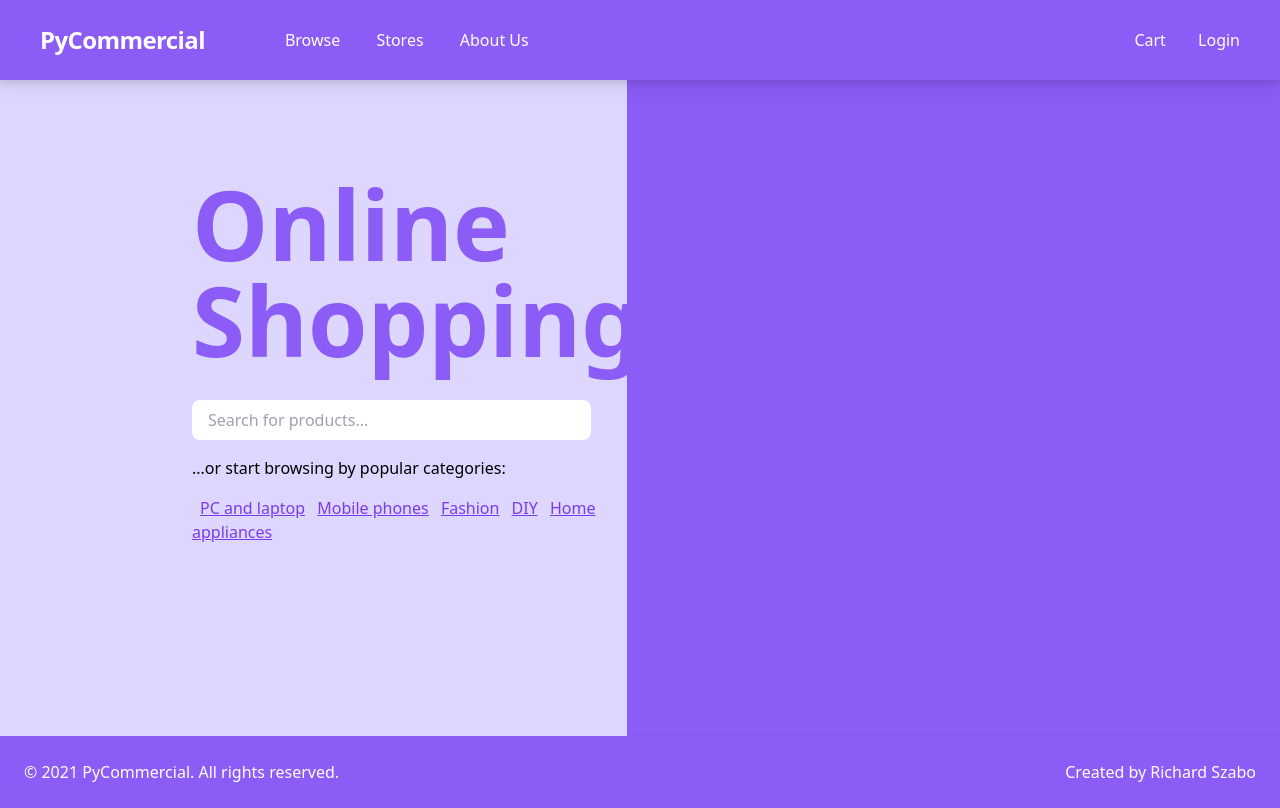
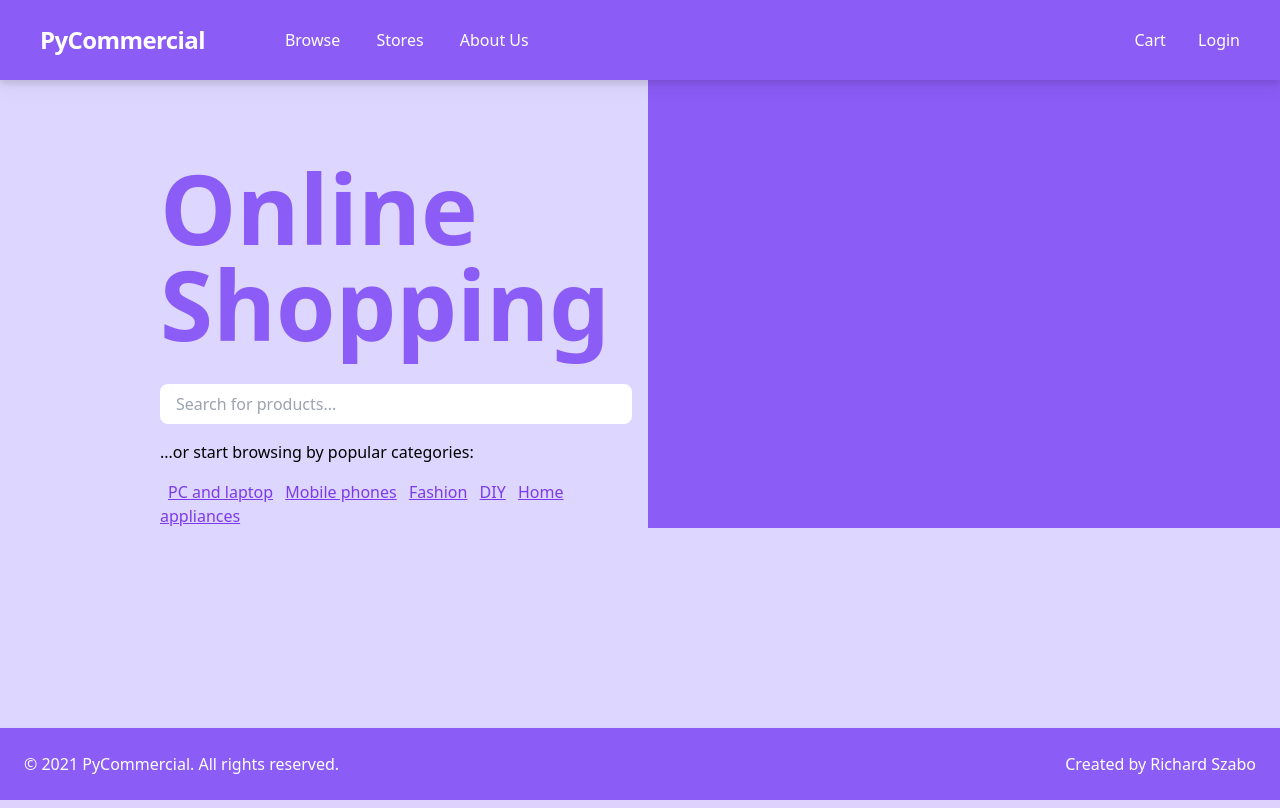
Before and after one commit to Riyomi/PyCommercial, a Django app: template products/templates/products/home.html in a window 1280 px wide. Run offline with Django 3.2, Linux system fonts and the light colour scheme; the template is opened without the code that fills it, so the values that code supplies are empty; style sheets or scripts are compiled from the project's sources; some libraries are stand-ins or nearby versions.

Commit message:
Styling changes

```diff
--- a/products/templates/products/home.html
+++ b/products/templates/products/home.html
@@ -3,10 +3,10 @@
 {% block title %}Home{% endblock title %}
 {% block content %}
 
-<div class="flex min-w-full pl-48">
-  <div class="flex flex-col w-2/5 pt-24 pb-48">
+<div class="grid grid-cols-2 gap-x-4">
+  <div class="bg-purple-200 pt-20 pl-40">
     <p class="text-8xl text-purple-500 font-semibold">Online Shopping</p>
-    <div class="grid w-11/12">
+    <div class="grid">
       <input
         type="text"
         placeholder="Search for products..."
@@ -29,6 +29,7 @@
       <a href="#" class="underline mr-2">Home appliances</a>
     </div>
   </div>
-  <div class="flex flex-row h-auto w-3/5 bg-purple-500"></div>
+  <div class="bg-purple-500">
+  </div>
 </div>
 {% endblock content %}
--- a/templates/base.html
+++ b/templates/base.html
@@ -21,11 +21,13 @@
   </head>
 
   <body>
-    <div class="flex flex-col min-h-screen m-auto bg-purple-200">
+    <div
+      class="flex flex-col bg-purple-200"
+      style="min-height: calc(100vh - (72px))"
+    >
       <nav
         class="
           flex
-          items-center
           justify-between
           flex-wrap
           bg-purple-500
@@ -39,7 +41,7 @@
             ><a href="{% url 'products:home' %}">PyCommercial</a></span
           >
         </div>
-        <div class="block lg:hidden">
+        <div class="hidden">
           <button
             class="
               flex
@@ -80,9 +82,15 @@
                   id="badge-count"
                   class="
                     cart-badge
-                    {% if not request.session.cartdata %}
-                      hidden
-                    {% endif %}
+                    {%
+                    if
+                    not
+                    request.session.cartdata
+                    %}
+                    hidden
+                    {%
+                    endif
+                    %}
                   "
                   >{{request.session.totalitems}}</span
                 >
@@ -121,11 +129,9 @@
               </div>
               <div id="cart-summary">
                 <span id="cart-total">
-                  {% if request.session.totalprice > 0 %}
-                    Total price: ${{request.session.totalprice|floatformat:2}}
-                  {% else %}
-                    Your cart is empty.
-                  {% endif %}
+                  {% if request.session.totalprice > 0 %} Total price:
+                  ${{request.session.totalprice|floatformat:2}} {% else %} Your
+                  cart is empty. {% endif %}
                 </span>
                 <a
                   href="{% url 'products:checkout' %}"
@@ -176,14 +182,14 @@
           </div>
         </div>
       </nav>
-      <div class="flex flex-col flex-auto bg-purple-200">
+      <div class="flex flex-col bg-purple-200">
         {% block content %} {% endblock content %}
       </div>
-      <footer class="footer-container">
-        <span>© 2021 PyCommercial. All rights reserved.</span>
-        <span>Created by Richard Szabo</span>
-      </footer>
     </div>
+    <footer class="footer-container mt-0">
+      <span>© 2021 PyCommercial. All rights reserved.</span>
+      <span>Created by Richard Szabo</span>
+    </footer>
     <script src="https://code.jquery.com/jquery-3.1.0.min.js"></script>
     <script src="{% static 'js/dropdown.js' %}"></script>
     <script src="{% static 'js/cart.js' %}"></script>
--- a/users/views.py
+++ b/users/views.py
@@ -85,10 +85,6 @@ def ordersPage(request):
     for order in orders:
         items[order] = OrderItem.objects.filter(
             order=order)
-        # for id in OrderItem.objects.filter(
-        #         order=order).values_list('product', flat=True):
-        #     items[order].append(Product.objects.get(
-        #         pk=id))
 
     return render(request, 'users/account/orders.html', {'data': items})
 
```
Also changed, not shown: products/views.py (+4 -6 lines).
